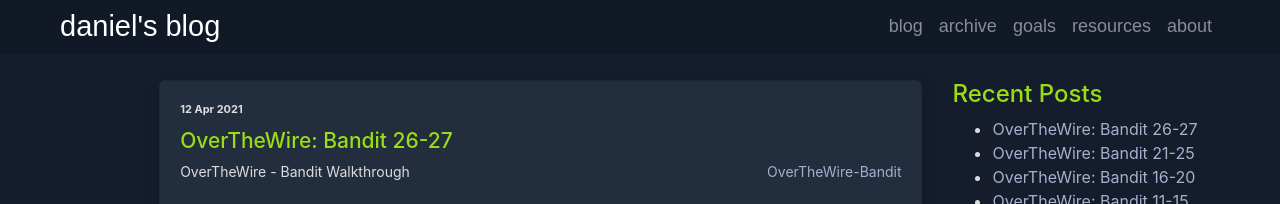
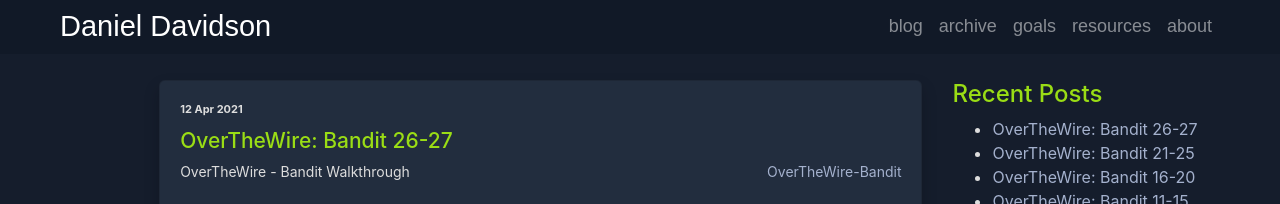
Before and after one commit to danieldavidson/danieldavidson.github.io, a Jekyll site: the page built from index.html, in a window 1280 px wide. Shown: the top 204 px of the page. Built offline with Jekyll 4.4.1, drawn with Linux system fonts in a browser that asks for light colours.

Commit message:
Update _config.yml

```diff
--- a/_config.yml
+++ b/_config.yml
@@ -1,7 +1,7 @@
 # Jekyll configuration
 
-name: daniel's blog
-description: infosec ramblings
+name: Daniel Davidson
+description:
 
 # Url is currently only used only for the RSS feed in feed.xml
 url: http://danieldavidson.github.io
```
